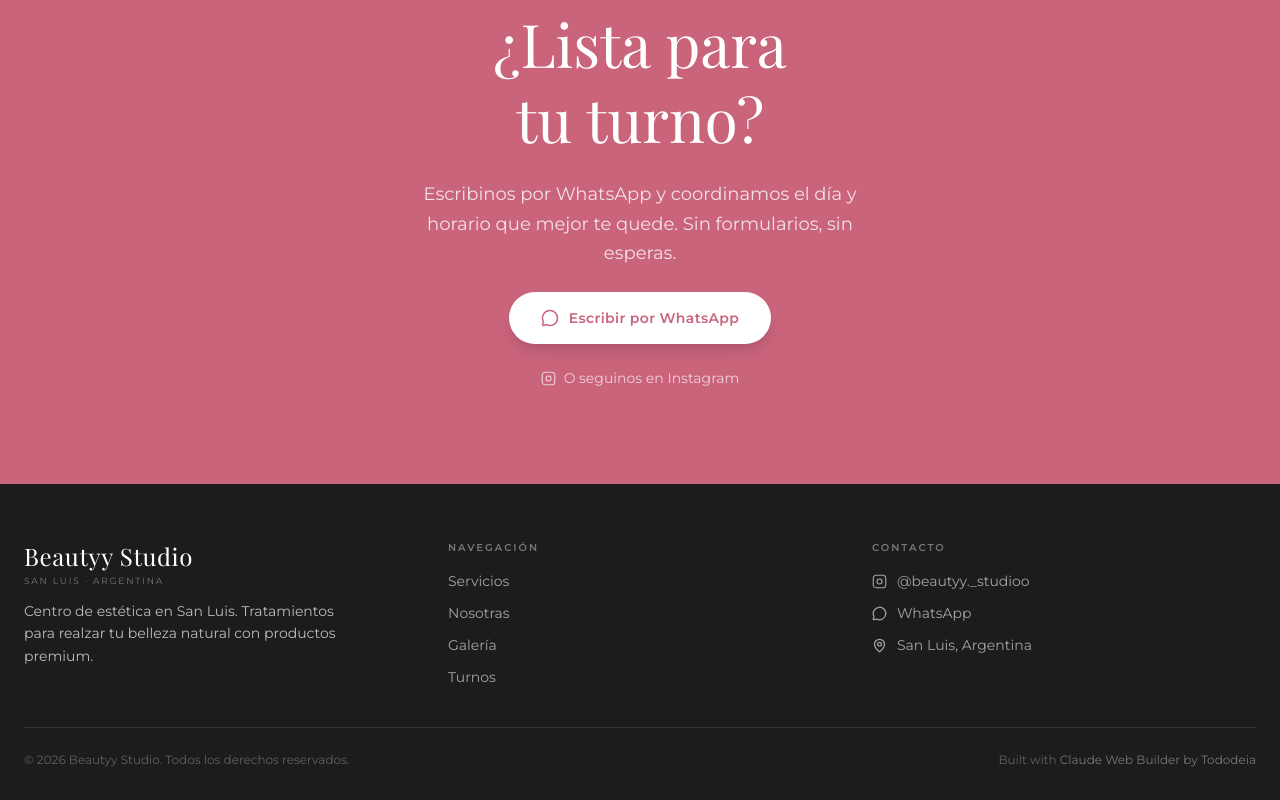
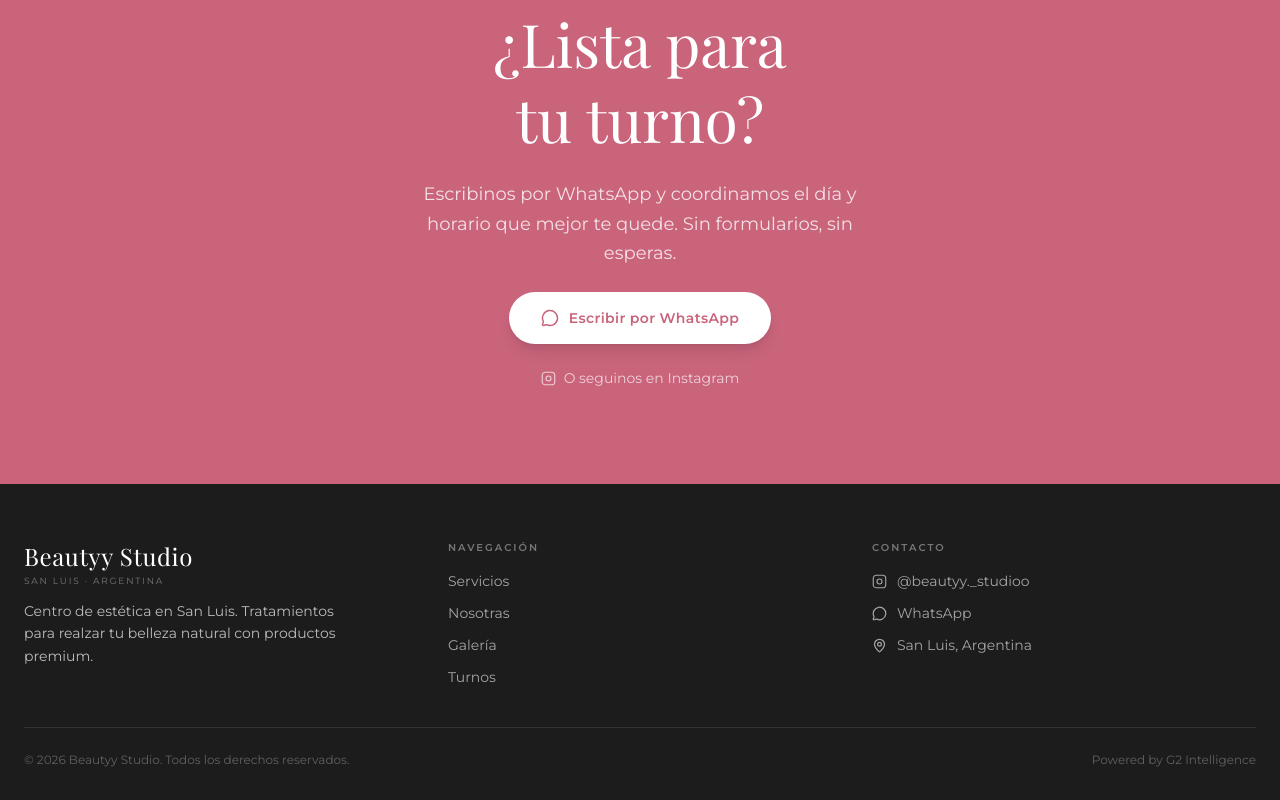
Before and after one commit to g2intelligencedigital/beauty-studio-landing-page, a Next.js app: page / in a window 1280 px wide. Shown: the part 6450-7250 px from the top of the page. Built offline with nearby package versions, Linux system fonts and the light colour scheme.

Commit message:
feat: update footer credit to Powered by G2 Intelligence

```diff
--- a/src/components/footer.tsx
+++ b/src/components/footer.tsx
@@ -83,17 +83,7 @@ export function Footer() {
         {/* Bottom bar */}
         <div className="pt-6 flex flex-col sm:flex-row items-center justify-between gap-2 text-xs text-white/30">
           <p>© {new Date().getFullYear()} Beautyy Studio. Todos los derechos reservados.</p>
-          <p>
-            Built with{" "}
-            <a
-              href="https://tododeia.com"
-              target="_blank"
-              rel="noopener noreferrer"
-              className="text-white/40 hover:text-white/60 transition-colors"
-            >
-              Claude Web Builder by Tododeia
-            </a>
-          </p>
+          <p>Powered by G2 Intelligence</p>
         </div>
       </div>
     </footer>
```
